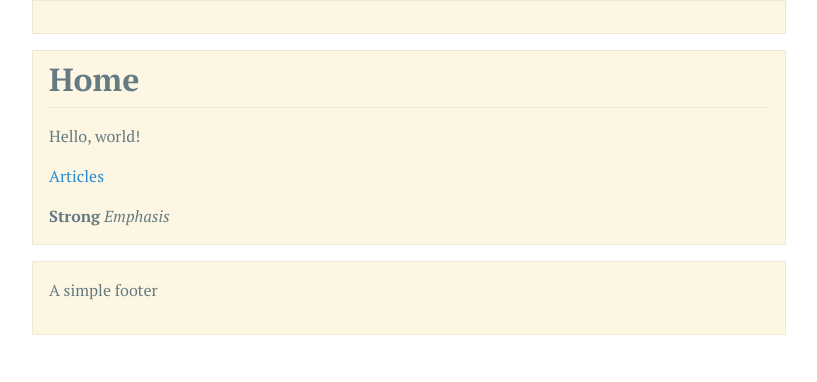
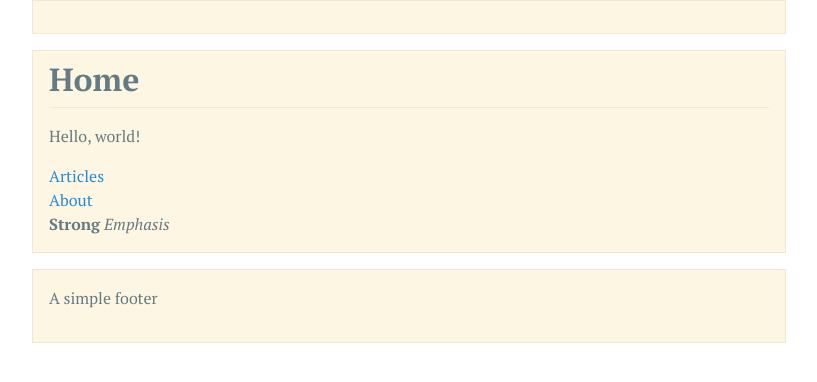
Before and after one commit to TwoDaemon/twodaemon, a Flask app: page / in a window 1280 px wide. Shown: the top 382 px of the page, without its empty margins (231-1048 px from the left). Run offline with Flask 2, Linux system fonts and the light colour scheme.

Commit message:
Add about page to template for testing purposes.

```diff
--- a/twodaemon/templates/home.html
+++ b/twodaemon/templates/home.html
@@ -2,7 +2,10 @@
 
 {% block content %}
     <p>Hello, world!</p>
-    <p><a href="{{ url_for('article_list') }}">Articles</a></p>
+    <ul>
+        <li><a href="{{ url_for('article_list') }}">Articles</a></li>
+        <li><a href="{{ url_for('about') }}">About</a></li>
+    </ul>
     <strong>Strong</strong>
     <em>Emphasis</em>
 {% endblock %}
```
